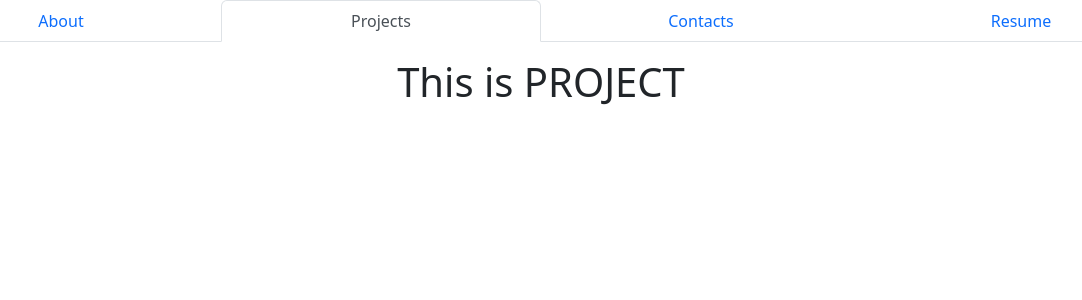
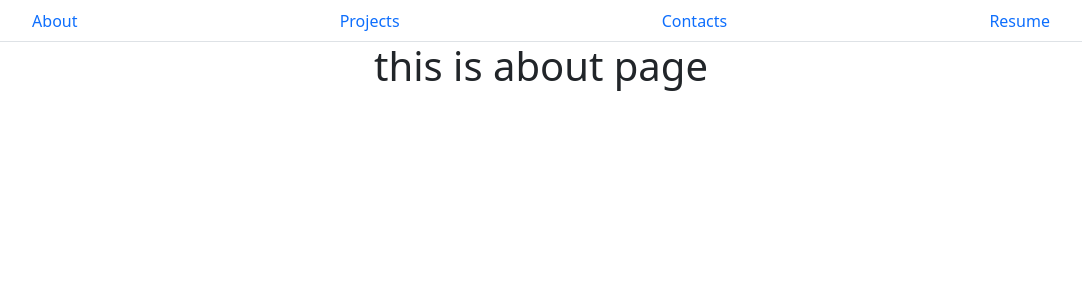
Before and after one commit to erive92d/react-portfolio, a React (Create React App) app in the folder react-portfolio/: page / in a window 1280 px wide. Shown: the top 300 px of the page, without its empty margins (99-1181 px from the left). Built offline with nearby package versions, Linux system fonts and the light colour scheme.

Commit message:
updated page switching

```diff
--- a/react-portfolio/src/App.js
+++ b/react-portfolio/src/App.js
@@ -1,7 +1,5 @@
 import './App.css';
-import Mynav from './components/Mynav'
-import About from './components/About'
-import Projects from './components/Projects';
+import Header from './components/Header';
 import 'bootstrap/dist/css/bootstrap.min.css';
 
 
@@ -9,7 +7,7 @@ function App() {
 
   return (
     <div className="App">
-      <Mynav/>
+      <Header/>
 
     </div>
   );
--- a/react-portfolio/src/components/About.js
+++ b/react-portfolio/src/components/About.js
@@ -1,5 +1,6 @@
+
+import Header from "./Header"
 export default function About() {
-
 
     return (
         <div>
--- a/react-portfolio/src/components/Contact.js
+++ b/react-portfolio/src/components/Contact.js
@@ -1,3 +1,5 @@
+import Header from "./Header"
+
 export default function Contact() {
     return (
         <div>
--- /dev/null
+++ b/react-portfolio/src/components/Header.js
@@ -0,0 +1,63 @@
+import { useEffect, useState } from "react"
+import About from "./About"
+import Projects from "./Projects"
+import Resume from "./Resume"
+import Contact from "./Contact"
+import Nav from "react-bootstrap/Nav"
+
+function Header() {
+
+    const [location, setLocation] = useState('about')
+
+
+
+    const renderPage = () => {
+        if (location === 'about') {
+            return <About />
+        }
+        if (location === 'projects') {
+            return <Projects />
+        }
+        if (location === 'contacts') {
+            return <Contact />
+        } else {
+            return <Resume />
+        }
+    }
+
+    const handlePage = (value) => setLocation(value)
+
+    return (
+        <div>
+            <Navigation handlePage={handlePage} />
+            {renderPage()}
+        </div>
+    )
+}
+
+
+
+function Navigation(props) {
+
+    return (
+
+         <Nav fill variant="tabs" defaultActiveKey="/home">
+      <Nav.Item>
+        <Nav.Link href="#about" onClick={()=>props.handlePage('about')}>About</Nav.Link>
+      </Nav.Item>
+      <Nav.Item>
+        <Nav.Link href="#projects" onClick={()=>props.handlePage('projects')} eventKey="link-1">Projects</Nav.Link>
+      </Nav.Item>
+      <Nav.Item>
+        <Nav.Link href="#contacts" onClick={()=>props.handlePage('contacts')} eventKey="link-2">Contacts</Nav.Link>
+      </Nav.Item>
+      <Nav.Item>
+        <Nav.Link href="#resume" onClick={()=>props.handlePage('resume')} eventKey="link-3">
+          Resume
+        </Nav.Link>
+      </Nav.Item>
+    </Nav>
+    )
+}
+
+export default Header;
--- a/react-portfolio/src/components/Mynav.js
+++ /dev/null
@@ -1,38 +0,0 @@
-import { useEffect } from 'react'
-import Tabs from 'react-bootstrap/Tabs'
-import { Tab } from 'bootstrap'
-import About from './About'
-import Projects from './Projects'
-import Contact from './Contact'
-import Resume from './Resume'
-export default function Mynav (props) {
-
-
-    return (
-
-      <Tabs
-      defaultActiveKey="profile"
-      id="justify-tab-example"
-      className="mb-3"
-      justify
-    >
-      <Tab eventKey="home" title="About">
-        <About />
-      </Tab>
-      <Tab eventKey="profile" title="Projects">
-        <Projects/>
-      </Tab>
-      <Tab eventKey="contact" title="Contacts">
-        <Contact/>
-      </Tab>
-      <Tab eventKey="resume" title="Resume">
-        <Resume/>
-      </Tab>
-    </Tabs>
-
-
-
-
-
-    )
-}
--- a/react-portfolio/src/components/Projects.js
+++ b/react-portfolio/src/components/Projects.js
@@ -1,3 +1,5 @@
+import Header from "./Header"
+
 export default function Projects () {
     return (
         <div>
--- a/react-portfolio/src/components/Resume.js
+++ b/react-portfolio/src/components/Resume.js
@@ -1,6 +1,9 @@
+import Header from "./Header"
+
 export default function Resume() {
     return (
         <div>
+
             <h1>This is Resume</h1>
         </div>
     )
```
Also changed, not shown: react-portfolio/src/components/Footer.js (added), react-portfolio/src/index.css (line endings or trailing spaces).
